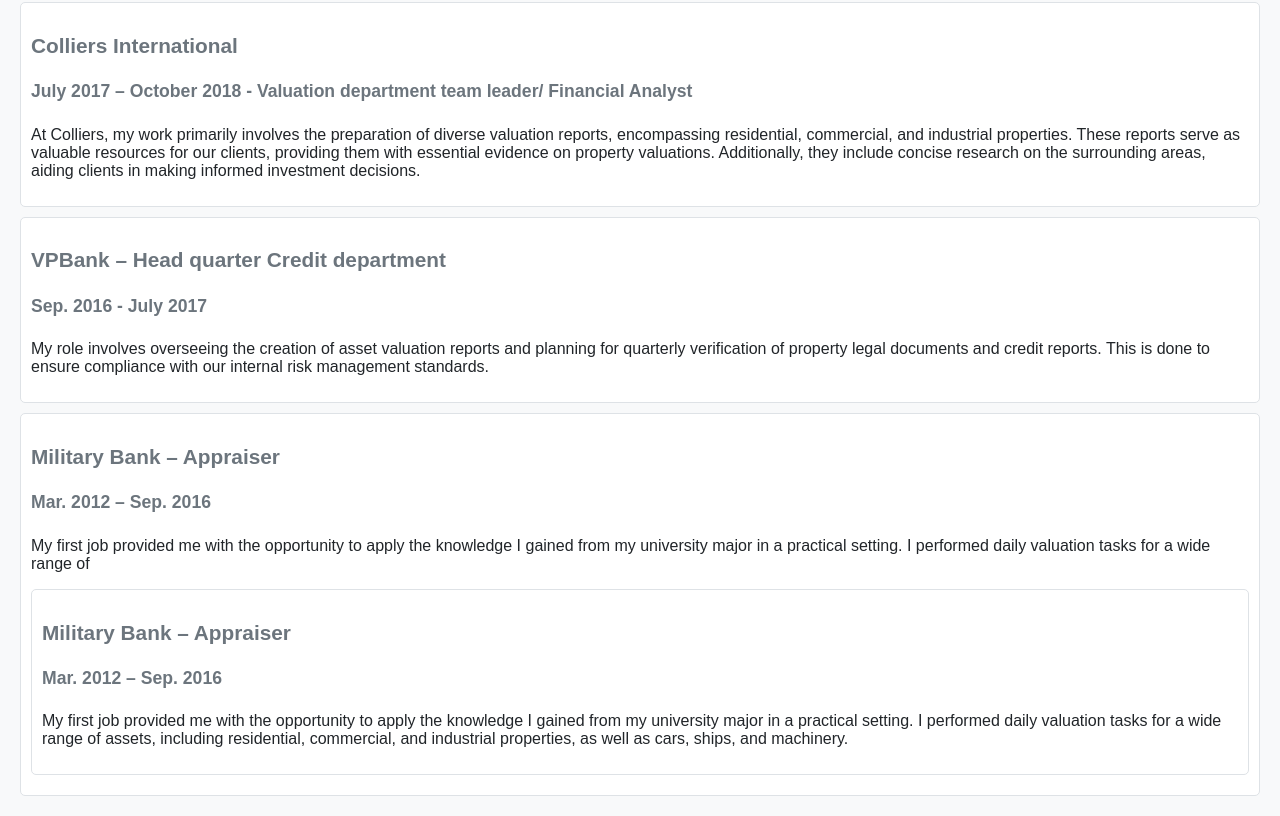
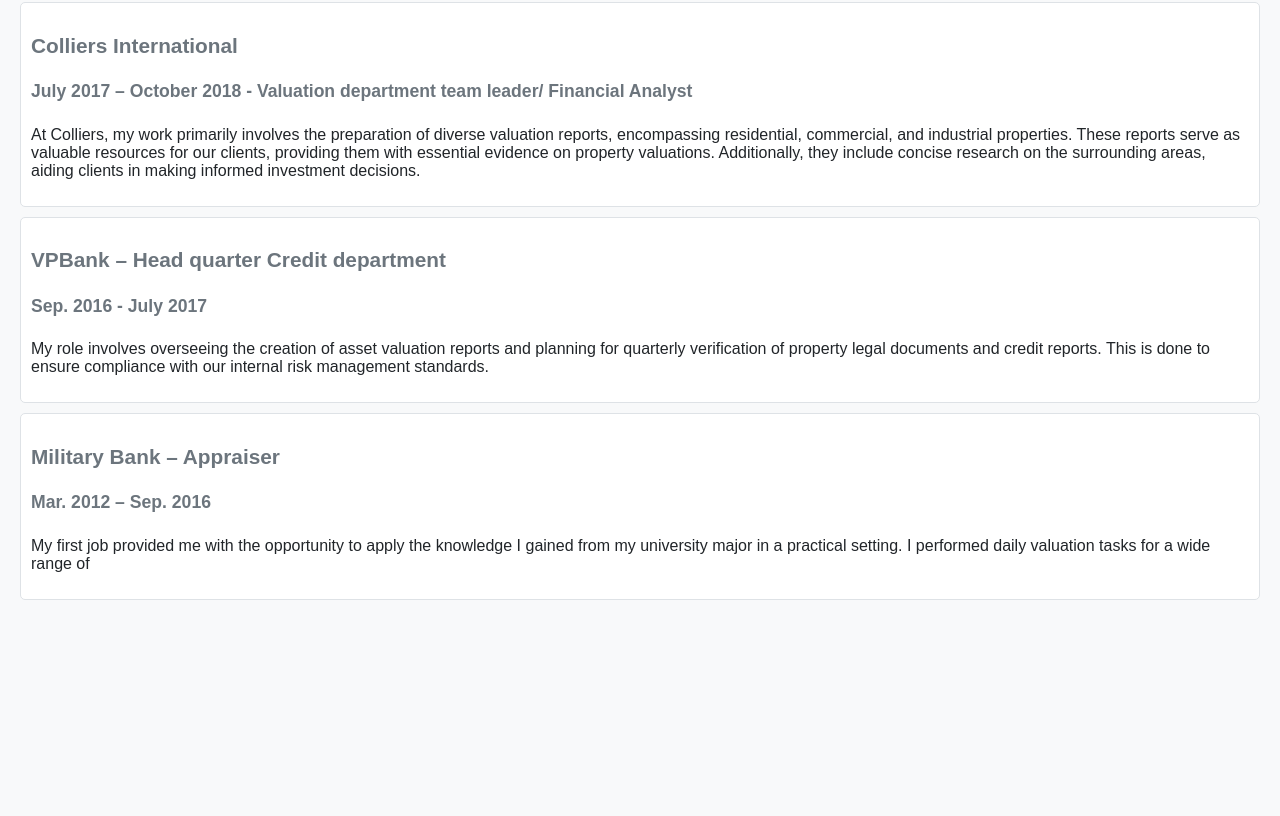
Before and after one commit to phuochaiquach/htmlprofile, a plain HTML site: page index.html in a window 1280 px wide. Shown: the part 725-1541 px from the top of the page. After the commit the page ends 1345 px from the top, so only its background shows below. Drawn offline with Linux system fonts and the light colour scheme.

Commit message:
Update index.html

```diff
--- a/index.html
+++ b/index.html
@@ -100,11 +100,7 @@
             <h3>Military Bank – Appraiser</h3>
             <h4>Mar. 2012 – Sep. 2016</h4>
             <p>My first job provided me with the opportunity to apply the knowledge I gained from my university major in a practical setting. I performed daily valuation tasks for a wide range of
-                <div class="job">
-                    <h3>Military Bank – Appraiser</h3>
-                    <h4>Mar. 2012 – Sep. 2016</h4>
-                    <p>My first job provided me with the opportunity to apply the knowledge I gained from my university major in a practical setting. I performed daily valuation tasks for a wide range of assets, including residential, commercial, and industrial properties, as well as cars, ships, and machinery.</p>
-                </div>
-            </div>
+
+        </div>
         </body>
         </html>
```
